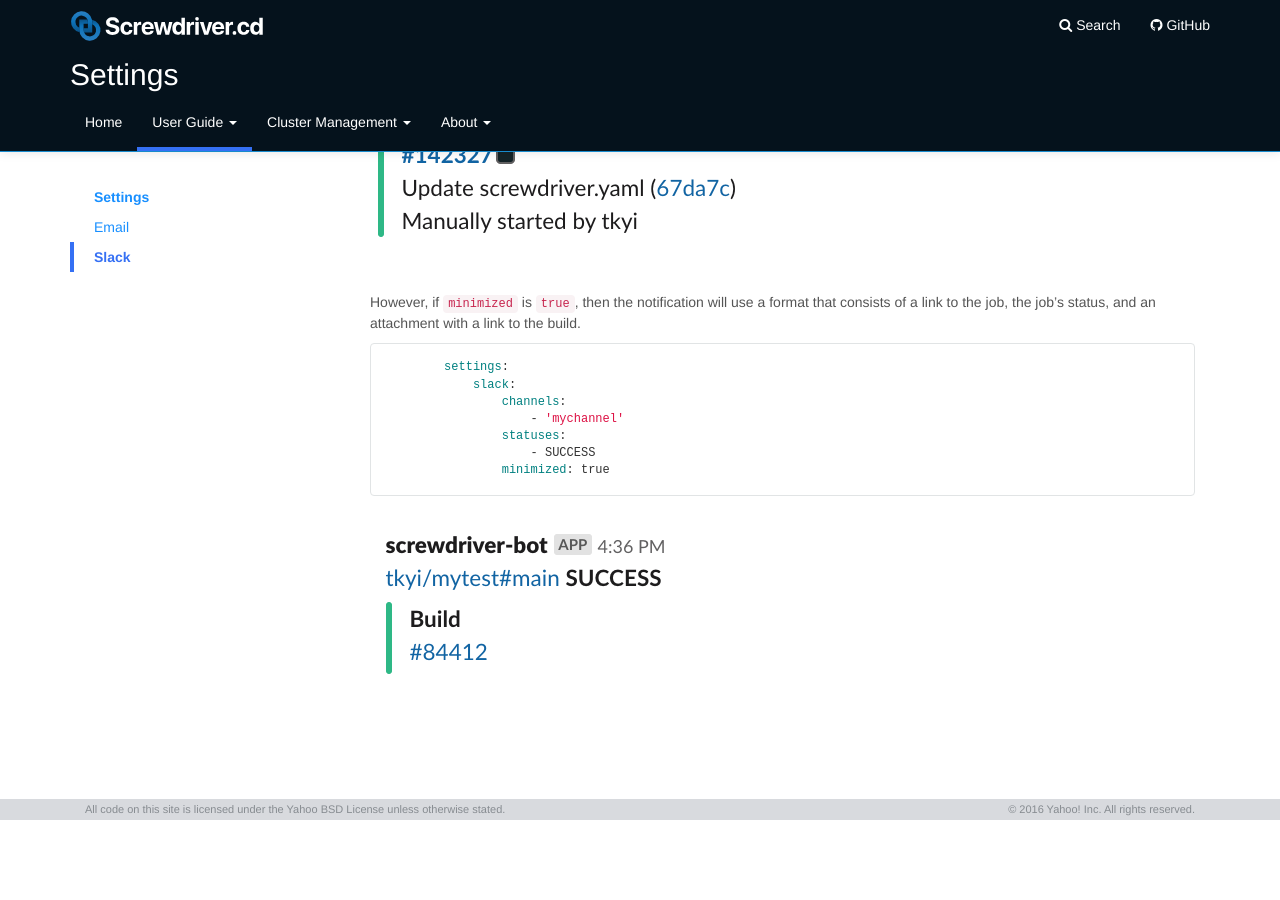
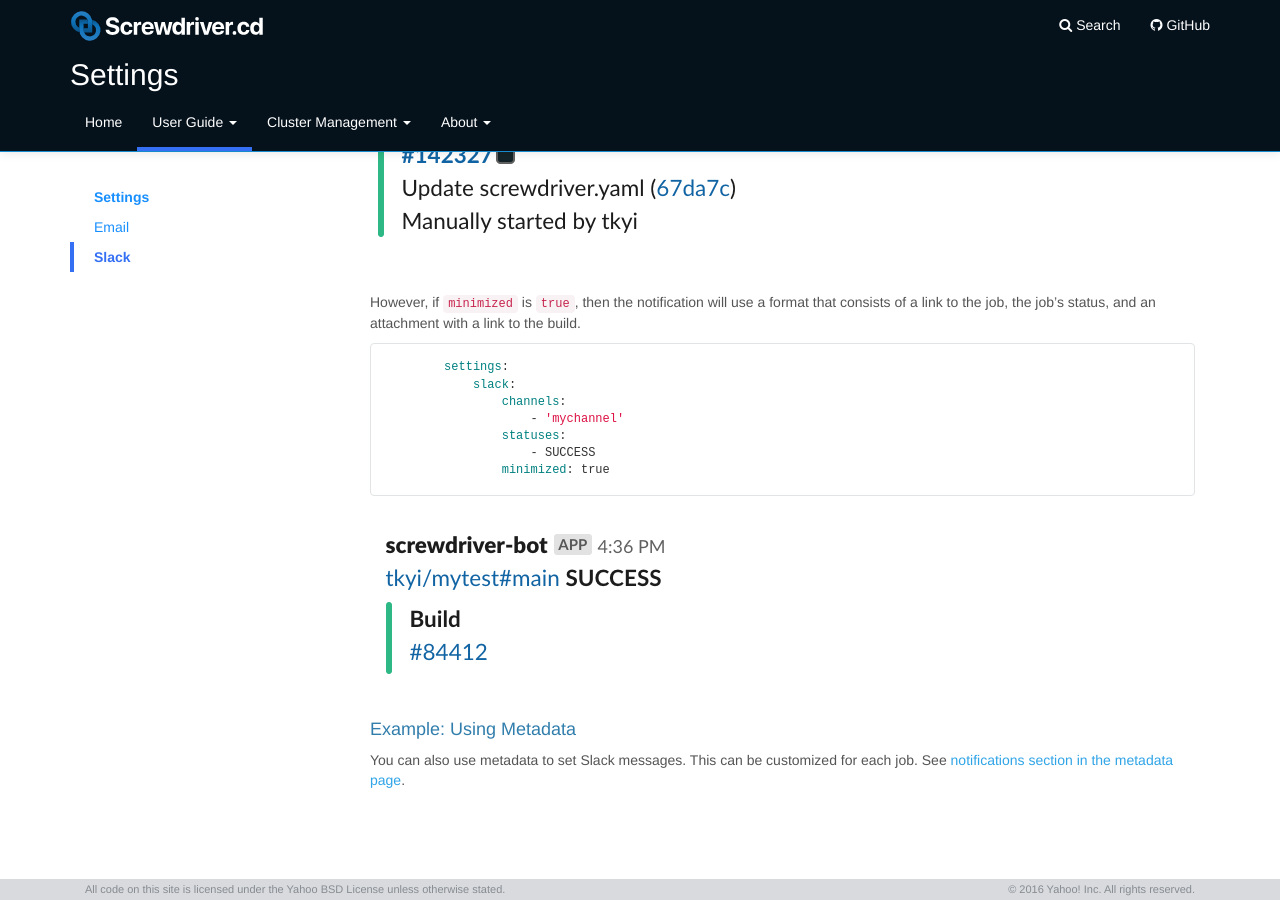
Before and after one commit to screwdriver-cd/guide, a Jekyll site: the page built from docs/user-guide/configuration/settings.md, in a window 1280 px wide and 900 px high, scrolled down 1887 px. Built offline with Jekyll 4.4.1, drawn with Linux system fonts in a browser that asks for light colours; before the commit the page ends 2707 px from its top, so only the background shows below that; some of the changed text lies outside the part shown.

Commit message:
fix: Fix Slack and API typos (#374)

````diff
--- a/docs/user-guide/configuration/settings.md
+++ b/docs/user-guide/configuration/settings.md
@@ -57,7 +57,7 @@ To enable Slack notifications to be sent as a result of build events, invite the
 
 You can also configure when to send a Slack notification, e.g. when the build status is `SUCCESS` and/or `FAILURE`. If no `statuses` field is set, the build will only send notifications for build failures. For a full list of statuses, see the [data-schema](https://github.com/screwdriver-cd/data-schema/blob/c2ea9b0372c6e62cb81e1f50602b751d0b10d547/models/build.js#L83-L96). You may also choose whether to use the default notification format or a more compact one using the `minimized` setting.
 
-To send data in steps as a notification, [notification meta](https://docs.screwdriver.cd/user-guide/metadata.html#notification) is available.
+To send data in steps as a notification, [notification meta](../metadata#notifications) is available. You can also customize the notification per job.
 
 #### Example: Multiple Rooms
 
@@ -118,3 +118,7 @@ However, if `minimized` is `true`, then the notification will use a format that
 ```
 
 ![Minimized Slack notification](../assets/slack-minimized-notification.png)
+
+#### Example: Using Metadata
+
+You can also use metadata to set Slack messages. This can be customized for each job. See [notifications section in the metadata page](../metadata#notifications).
````
Also changed, not shown: docs/user-guide/api.md (+1 -1 lines), docs/user-guide/metadata.md (+5 -4 lines).
